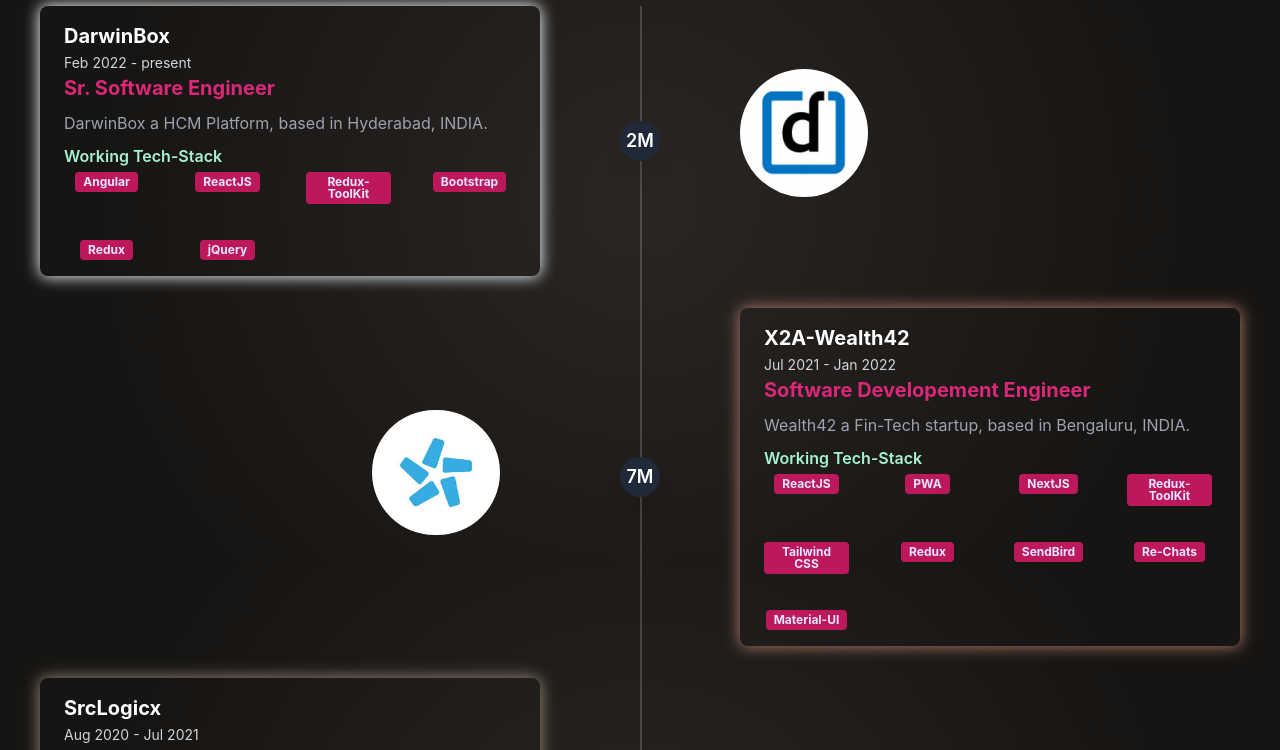
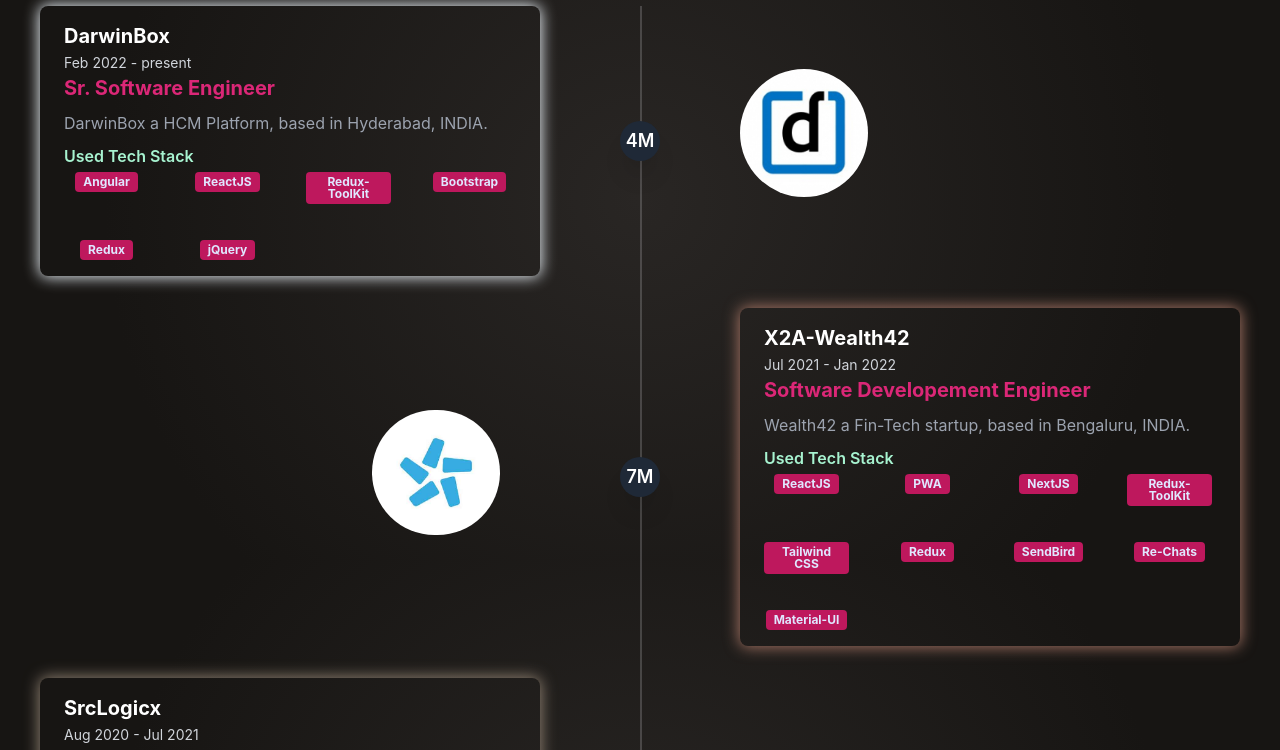
Before and after one commit to num-js/portfolio, a React (Create React App) app: page / in a window 1280 px wide. Shown: the part 880-1630 px from the top of the page. Built offline with nearby package versions, Linux system fonts and the light colour scheme; a web font is replaced by a local one.

Commit message:
optimise Experience JSON Data

```diff
--- a/src/assets/data/experiencesData.json
+++ b/src/assets/data/experiencesData.json
@@ -6,10 +6,8 @@
         "description": "DarwinBox a HCM Platform, based in Hyderabad, INDIA.",
         "companyLogo": "../icons/dbox.png",
         "companyURL": "https://darwinbox.com/",
-        "duration": "2M",
-        "workingTech": {
-            "label": "Working Tech-Stack",
-            "technologies": [
+        "duration": "4M",
+        "workingTech": [
             "Angular",
             "ReactJS",
             "Redux-ToolKit",
@@ -17,8 +15,6 @@
             "Redux",
             "jQuery"
         ]
-        },
-        "isLeftSideStarts": false
     },
     {
         "name": "X2A-Wealth42",
@@ -28,9 +24,7 @@
         "companyLogo": "../icons/w42.png",
         "companyURL": "https://wealth42.com/",
         "duration": "7M",
-        "workingTech": {
-            "label": "Working Tech-Stack",
-            "technologies": [
+        "workingTech": [
             "ReactJS",
             "PWA",
             "NextJS",
@@ -42,8 +36,6 @@
             "Material-UI"
         ]
     },
-        "isLeftSideStarts": true
-    },
     {
         "name": "SrcLogicx",
         "timeLine": "Aug 2020 - Jul 2021",
@@ -52,9 +44,7 @@
         "companyLogo": "../icons/srclogicx.png",
         "companyURL": "https://srclogix.com/",
         "duration": "1Y",
-        "workingTech": {
-            "label": "Working Tech-Stack",
-            "technologies": [
+        "workingTech": [
             "ReactJS",
             "NodeJS",
             "NextJS",
@@ -63,7 +53,5 @@
             "MongoDB",
             "DynamoDB"
         ]
-        },
-        "isLeftSideStarts": false
     }
 ]
--- a/src/components/Experiences/DesktopViewExperience.js
+++ b/src/components/Experiences/DesktopViewExperience.js
@@ -7,38 +7,38 @@
         <>
             <div class="border-2-2 absolute border-opacity-20 h-full border" style={{ left: '50%' }}></div>
             {
-                experiencesData.map((companyData, index) => {
+                experiencesData?.map((companyData, index) => {
                     const isLeftSide = index % 2 == 0;
                     return (
                         <div class={`mb-8 flex justify-between ${isLeftSide ? "flex-row-reverse items-center w-full left-timeline" : "items-center w-full right-timeline"}`} >
                             <div class={`order-1 w-5/12 ${isLeftSide ? "" : "flex justify-end"}`}>
                                 <div class="sm:w-32 sm:h-32 h-20 w-20 sm:mr-10 inline-flex items-center justify-center rounded-full flex-shrink-0">
-                                    <a target='_blank' href={companyData.companyURL}>
-                                        <img className="rounded-full imgJump" src={companyData.companyLogo} />
+                                    <a target='_blank' href={companyData?.companyURL}>
+                                        <img className="rounded-full imgJump" src={companyData?.companyLogo} />
                                     </a>
                                 </div>
                             </div>
                             <div class="z-20 flex items-center order-1 bg-gray-800 shadow-xl w-10 h-10 rounded-full">
-                                <h1 class="mx-auto font-semibold text-lg text-white">{companyData.duration}</h1>
+                                <h1 class="mx-auto font-semibold text-lg text-white">{companyData?.duration}</h1>
                             </div>
                             <div class="order-1 rounded-lg shadow-xl w-5/12 px-6 py-4"
                                 style={{ boxShadow: `0px 0px 15px 1px rgb(${generateRandomNumber(100, 255)} ${generateRandomNumber(100, 255)} ${generateRandomNumber(100, 255)})` }}
                             >
-                                <h3 class="font-bold text-xl text-white">{companyData.name}</h3>
+                                <h3 class="font-bold text-xl text-white">{companyData?.name}</h3>
                                 <span className="text-sm text-gray-300">
-                                    {companyData.timeLine}
+                                    {companyData?.timeLine}
                                 </span>
                                 <h3 class="font-bold text-xl text-pink-600 title-font mb-2">
-                                    {companyData.role}
+                                    {companyData?.role}
                                 </h3>
                                 <p class="leading-relaxed text-base text-gray-400">
-                                    {companyData.description}
+                                    {companyData?.description}
                                 </p>
                                 <div className="mt-2 font-semibold text-green-200">
-                                    {companyData.workingTech.label}
+                                    Used Tech Stack
                                     <div className="">
                                         <div class="flex flex-wrap -m-4 text-center">
-                                            {companyData.workingTech.technologies.map((tech, index) => (
+                                            {companyData?.workingTech.map((tech, index) => (
                                                 <div class="p-4 sm:w-1/4 w-1/2">
                                                     <SkillDiv skill={tech} />
                                                 </div>
--- a/src/components/Experiences/MobileExperience.js
+++ b/src/components/Experiences/MobileExperience.js
@@ -10,12 +10,12 @@
                     <div class="h-full w-1 bg-gray-200 pointer-events-none"></div>
                 </div>
                 <div class="flex-shrink-0 w-10 h-10 rounded-full mt-10 sm:mt-0 inline-flex items-center justify-center bg-green-500 text-white relative z-10 title-font font-medium text-sm">
-                    {companyData.duration}
+                    {companyData?.duration}
                 </div>
                 <div class="flex-grow md:pl-8 pl-6 flex sm:items-center items-start flex-col sm:flex-row">
                     <div class="flex-shrink-0 w-24 h-24 rounded-full inline-flex items-center justify-center">
-                        <a target='_blank' href={companyData.companyURL}>
-                            <img className="rounded-full imgJump" src={companyData.companyLogo} />
+                        <a target='_blank' href={companyData?.companyURL}>
+                            <img className="rounded-full imgJump" src={companyData?.companyLogo} />
                         </a>
                     </div>
                     <div class="flex-grow sm:pl-6 mt-6 sm:mt-0">
@@ -23,23 +23,23 @@
                             style={{ boxShadow: `0px 0px 15px 1px rgb(${generateRandomNumber(100, 255)} ${generateRandomNumber(100, 255)} ${generateRandomNumber(100, 255)})` }}
                         >
                             <h2 class="text-white text-lg title-font font-medium">
-                                {companyData.name}
+                                {companyData?.name}
                             </h2>
                             <span className="mt-1 text-sm text-gray-500">
-                                {companyData.timeLine}
+                                {companyData?.timeLine}
                             </span>
                             <h2 class="text-pink-600 text-lg title-font font-medium">
-                                {companyData.role}
+                                {companyData?.role}
                             </h2>
                             <p class="leading-relaxed text-base text-gray-400">
-                                {companyData.description}
+                                {companyData?.description}
                             </p>
                             <div class="mt-2 font-semibold text-green-200">
-                                {companyData.workingTech.label}
+                                Used Tech Stack
                                 <div className="mx-auto">
                                     <div class="flex flex-wrap -m-4 text-center">
                                         {
-                                            companyData.workingTech.technologies.map((tech, index) => (
+                                            companyData?.workingTech?.map((tech, index) => (
                                                 <div class="p-4 sm:w-1/4 w-1/2">
                                                     <SkillDiv skill={tech} />
                                                 </div>
@@ -48,7 +48,7 @@
                                     </div>
                                 </div>
                             </div>
-                            <a target='_blank' href={companyData.companyURL} class="mt-3 text-pink-500 inline-flex items-center">More
+                            <a target='_blank' href={companyData?.companyURL} class="mt-3 text-pink-500 inline-flex items-center">More
                                 <svg fill="none" stroke="currentColor" stroke-linecap="round" stroke-linejoin="round" stroke-width="2" class="w-4 h-4 ml-2" viewBox="0 0 24 24">
                                     <path d="M5 12h14M12 5l7 7-7 7"></path>
                                 </svg>
```
Lines whose indentation alone changed are shown as unchanged.
